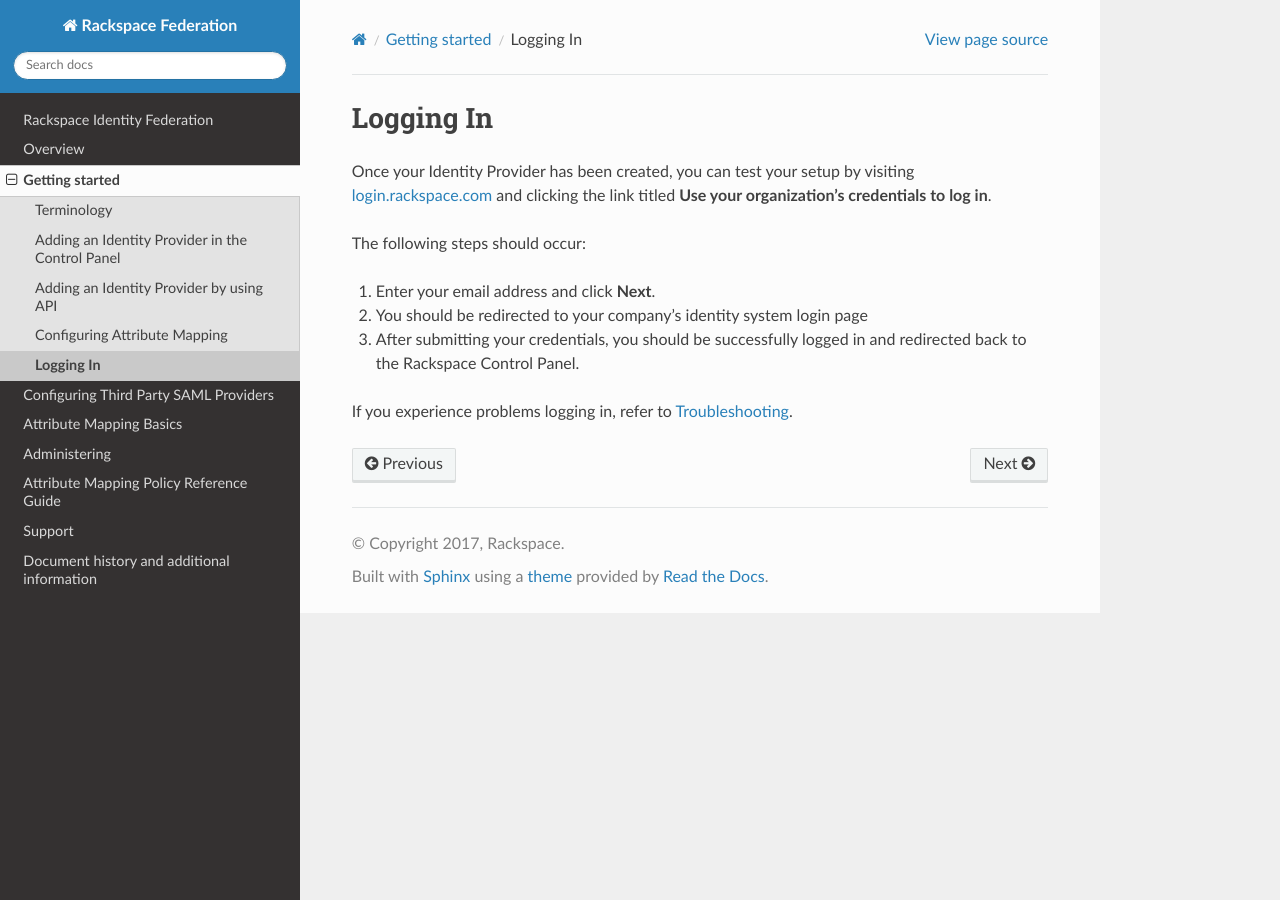
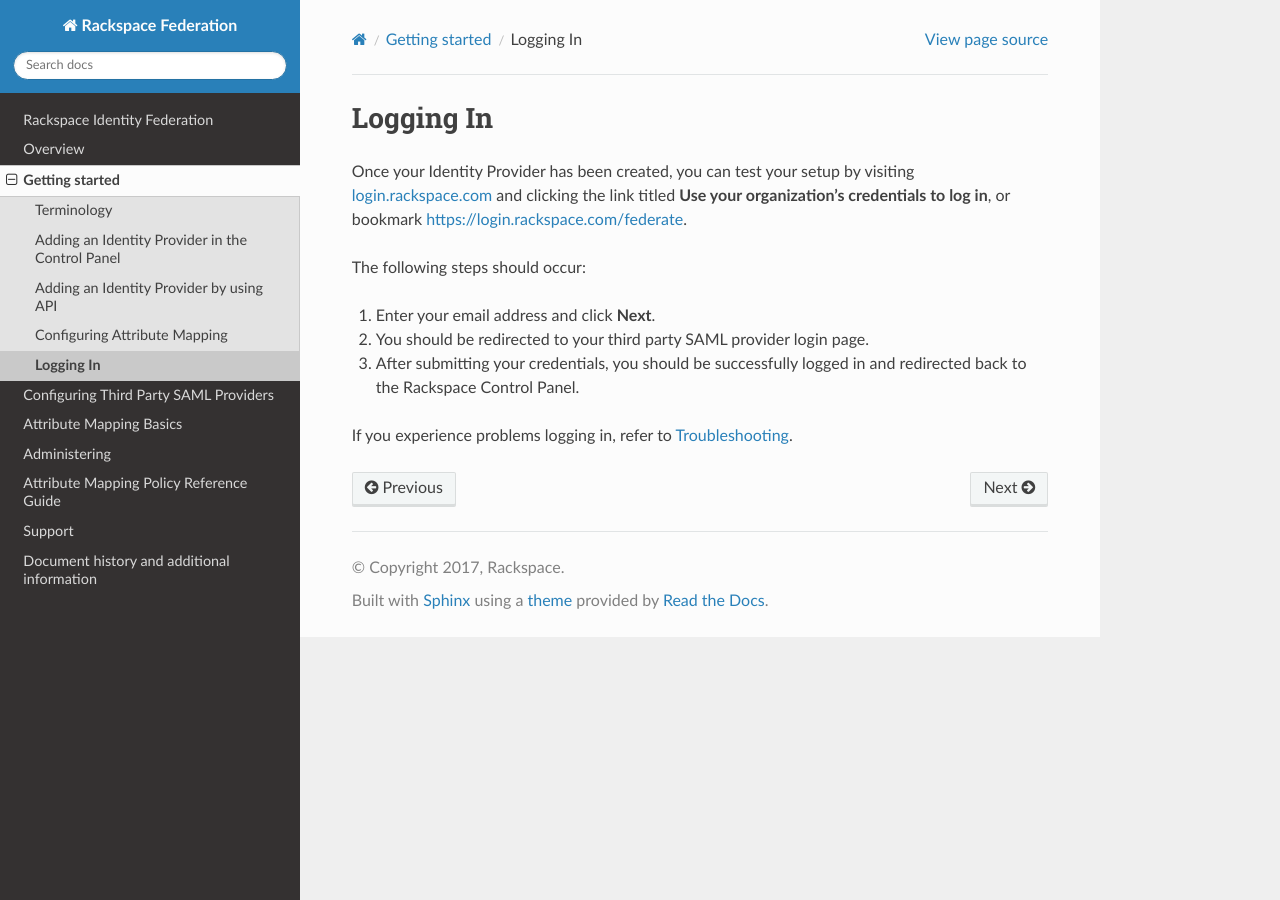
Before and after one commit to rackerlabs/docs-rackspace-federation, a Sphinx documentation site: the page built from doc/getting-started/accessing.rst, in a window 1280 px wide. Built offline with Sphinx 7.4.7 and the Read the Docs theme 2.0.0, drawn with Linux system fonts in a browser that asks for light colours; the version number could not be read and is left out.

```diff
--- a/doc/getting-started/accessing.rst
+++ b/doc/getting-started/accessing.rst
@@ -6,12 +6,13 @@ Logging In
 
 Once your |idp| has been created, you can test your setup by
 visiting `login.rackspace.com <https://login.rackspace.com/>`_ and
-clicking the link titled **Use your organization's credentials to log in**.
+clicking the link titled **Use your organization's credentials to log in**,
+or bookmark `https://login.rackspace.com/federate <https://login.rackspace.com/federate>`_.
 
 The following steps should occur:
 
 1. Enter your email address and click **Next**.
-#.  You should be redirected to your company's identity system login page
+#. You should be redirected to your third party SAML provider login page.
 #. After submitting your credentials, you should be successfully logged in and
    redirected back to the Rackspace Control Panel.
 
```
Also changed, not shown: doc/support/troubleshooting.rst (line endings or trailing spaces).
